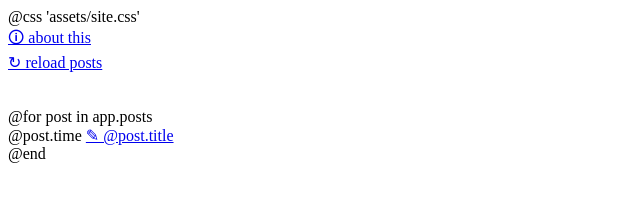
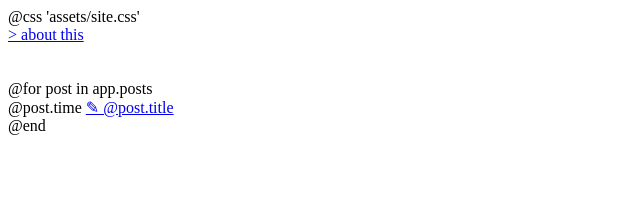
Before and after one commit to billpcs/levin, a plain HTML site: page index.html in a window 1280 px wide. Shown: the whole page, without its empty margins (0-640 px from the left). Drawn offline with Linux system fonts and the light colour scheme.

Commit message:
fix fix fix

```diff
--- a/index.html
+++ b/index.html
@@ -1,16 +1,15 @@
+<!DOCTYPE html>
+<meta charset="utf-8"/>
+
 <header>
     <title>@title</title>
-    <meta charset="utf-8"/>
     @css 'assets/site.css'
 </header>
 
 
 <div class=top-bar>
   <div class="top-bar-element">
-    <a href="/about"> &#x1F6C8; about this </a>
-  </div>
-  <div class="top-bar-element">
-    <a href="/reload"> &#x21bb; reload posts </a>
+    <a href="/about">> about this </a>
   </div>
 </div>
 
```
Also changed, not shown: 1 other file.
